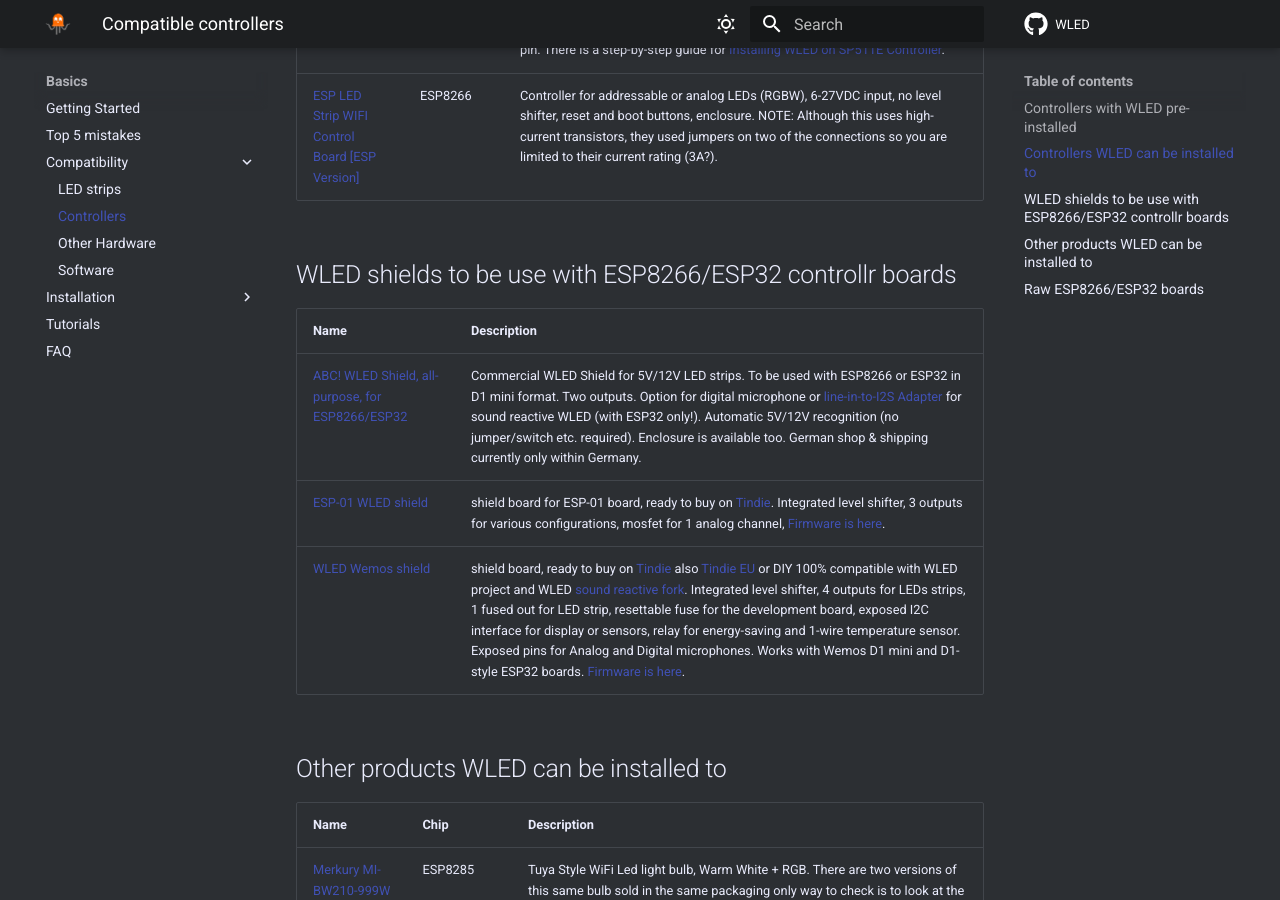
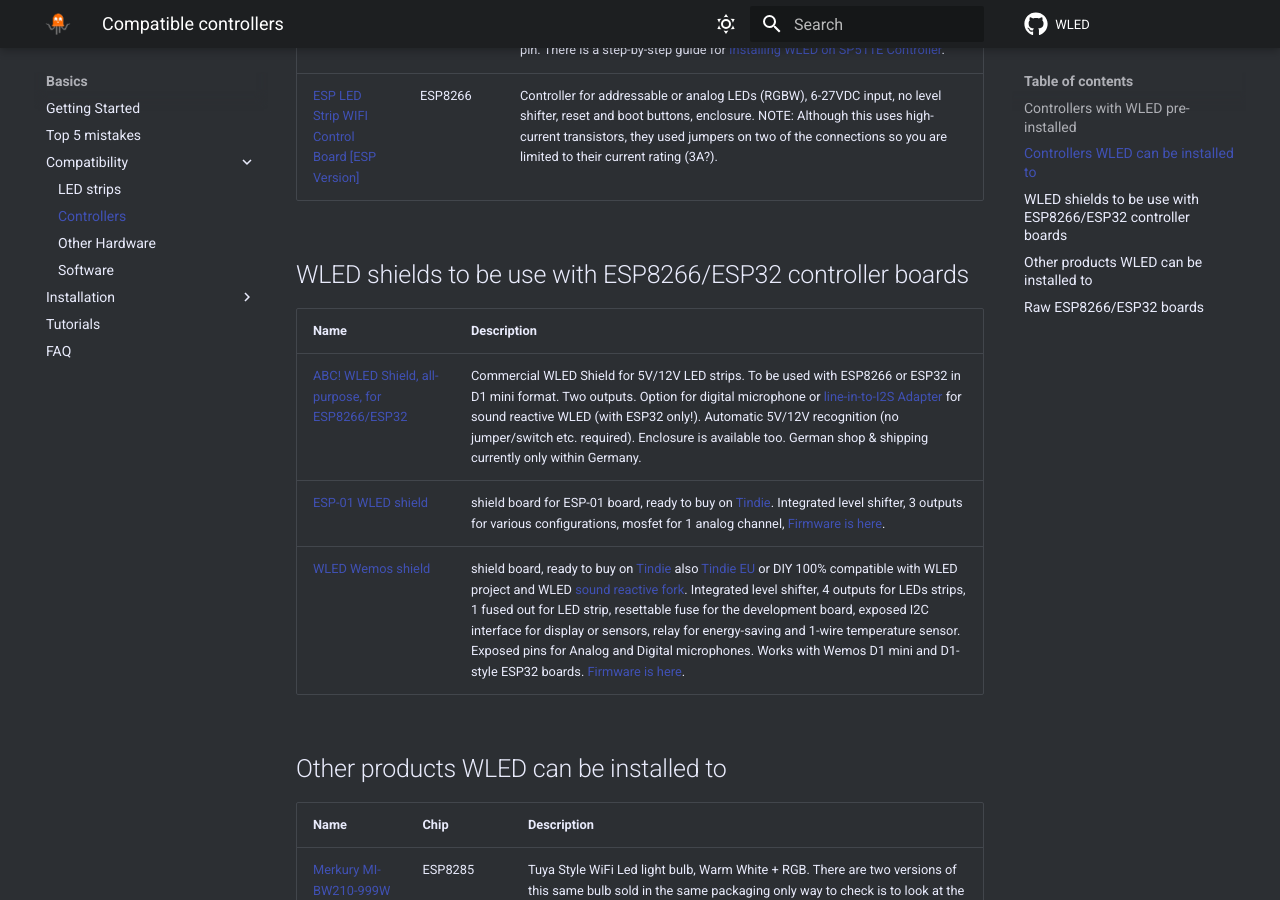
Before and after one commit to Aircoookie/WLED-Docs, an MkDocs documentation site: the page built from docs/basics/compatible-controllers.md, in a window 1280 px wide and 900 px high, scrolled down 6661 px. Built offline with MkDocs 1.6.1 and Material for MkDocs 9.7.7, drawn with Linux system fonts in a browser that asks for light colours; comment, search, counter and statistics services are not loaded.

Commit message:
Update compatible-controllers.md

```diff
--- a/docs/basics/compatible-controllers.md
+++ b/docs/basics/compatible-controllers.md
@@ -80,7 +80,7 @@
 [SP511e](https://www.aliexpress.com/item/32820185063.html) | ESP8285 | An ESP8285 2MB controller with 3 case buttons, built in mic, IR receiver, 38 key remote, and dual outputs. The dual outputs are connected to the same data pin. There is a step-by-step guide for [Installing WLED on SP511E Controller](https://github.com/scottrbailey/WLED-Utils/blob/gh-pages/sp511e_wled.md).
 [ESP LED Strip WIFI Control Board [ESP Version]](https://www.electrodragon.com/product/esp-led-strip-board) | ESP8266 | Controller for addressable or analog LEDs (RGBW), 6-27VDC input, no level shifter, reset and boot buttons, enclosure. NOTE: Although this uses high-current transistors, they used jumpers on two of the connections so you are limited to their current rating (3A?).
 
-## WLED shields to be use with ESP8266/ESP32 controllr boards
+## WLED shields to be use with ESP8266/ESP32 controller boards
 | Name | Description |
 |---|---|
 [ABC! WLED Shield, all-purpose, for ESP8266/ESP32](https://shop.myhome-control.de/ABC-WLED-Basis-Board-fuer-5V-und-12V-LED-universell/HW10008) | Commercial WLED Shield for 5V/12V LED strips. To be used with ESP8266 or ESP32 in D1 mini format. Two outputs. Option for digital microphone or [line-in-to-I2S Adapter](https://shop.myhome-control.de/Line-In-zu-I2S-Adapter-fuer-WLED-Controller/HW10013) for sound reactive WLED (with ESP32 only!). Automatic 5V/12V recognition (no jumper/switch etc. required). Enclosure is available too. German shop & shipping currently only within Germany.
```
